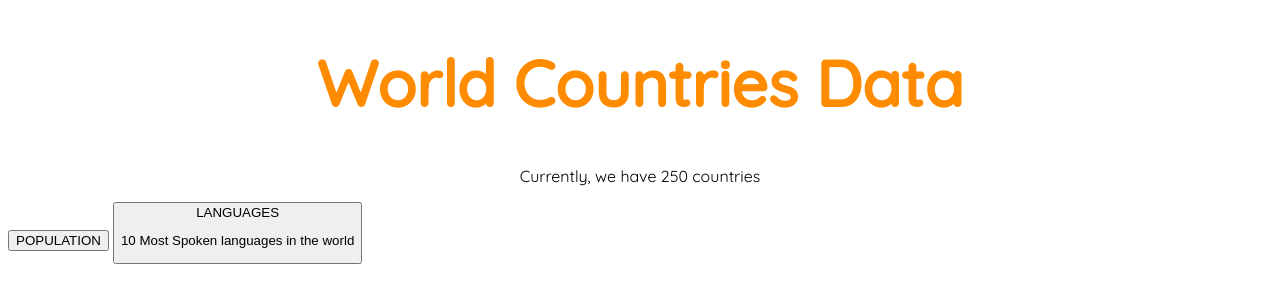
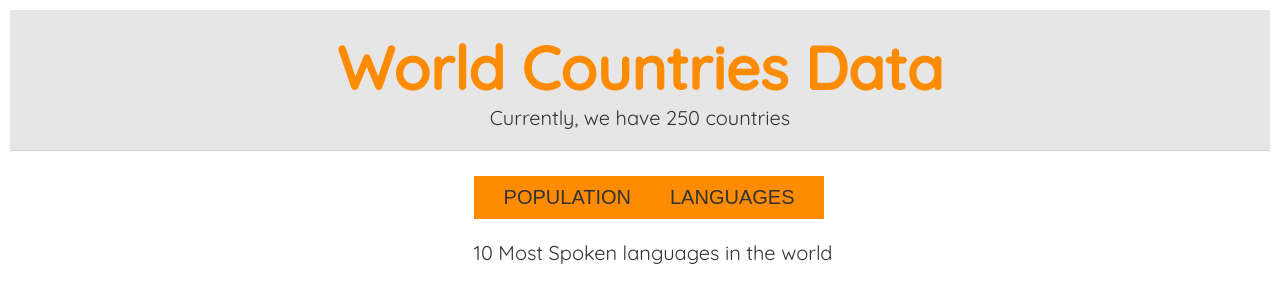
Before and after one commit to bintadam/countries-population-languages, a plain HTML site: page index.html in a window 1280 px wide. Drawn offline with Linux system fonts and the light colour scheme.

Commit message:
added css

```diff
--- a/index.html
+++ b/index.html
@@ -17,7 +17,7 @@
         </header>
         <main>
             <button class="btn btn-population">POPULATION</button>
-            <button class="btn btn-languages">LANGUAGES</p>
+            <button class="btn btn-languages">LANGUAGES</button>
             <P class="country-top-languages">10 Most Spoken languages in the world</P>
         </main>
     </body>
--- a/script.js
+++ b/script.js
@@ -0,0 +1 @@
+'https://restcountries.com/v2/all'
--- a/style.css
+++ b/style.css
@@ -1,11 +1,70 @@
+*{
+    margin: 0;
+    padding: 0;
+    box-sizing: inherit;
+}
+
+html{
+    font-size: 62.5%;
+    box-sizing: border-box;
+}
+
+body{
+    font-family: 'Quicksand', sans-serif;
+    height: 100vh;
+    color:#333;
+    padding: 1rem;
+}
+
 header{
     text-align: center;
-    font-family: 'Quicksand', sans-serif;
+    justify-content: center;
     border: 1px;
+    padding: 0 2rem;
+    background-color: #e6e6e6;
+    border-bottom: 1px solid #d1d1d1;
+    b
 }
 
 h1{
     color: rgb(255,140,0);
     font-weight: 600;
-    font-size: 4rem;
+    font-size: 6rem;
+    padding-top: 2rem;
 }
+
+header p{
+    font-size: 2rem;
+    padding-bottom: 2rem;
+}
+
+main{
+    justify-content: center;
+}
+
+.btn{
+    position: absolute;
+    top: 22%;
+    background-color: rgb(255,140,0);
+    border: none;
+    outline: none;
+    font-size: 2rem;
+    color: inherit;
+    padding: 1rem 3rem;
+    justify-content: space-between;
+}
+
+.btn-population{
+    left: 37%;
+}
+
+.btn-languages{
+    left: 50%;
+}
+main p{
+    position: absolute;
+    top: 30%;
+    left: 37%;
+    justify-content: center;
+    font-size: 2rem;
+}
```
